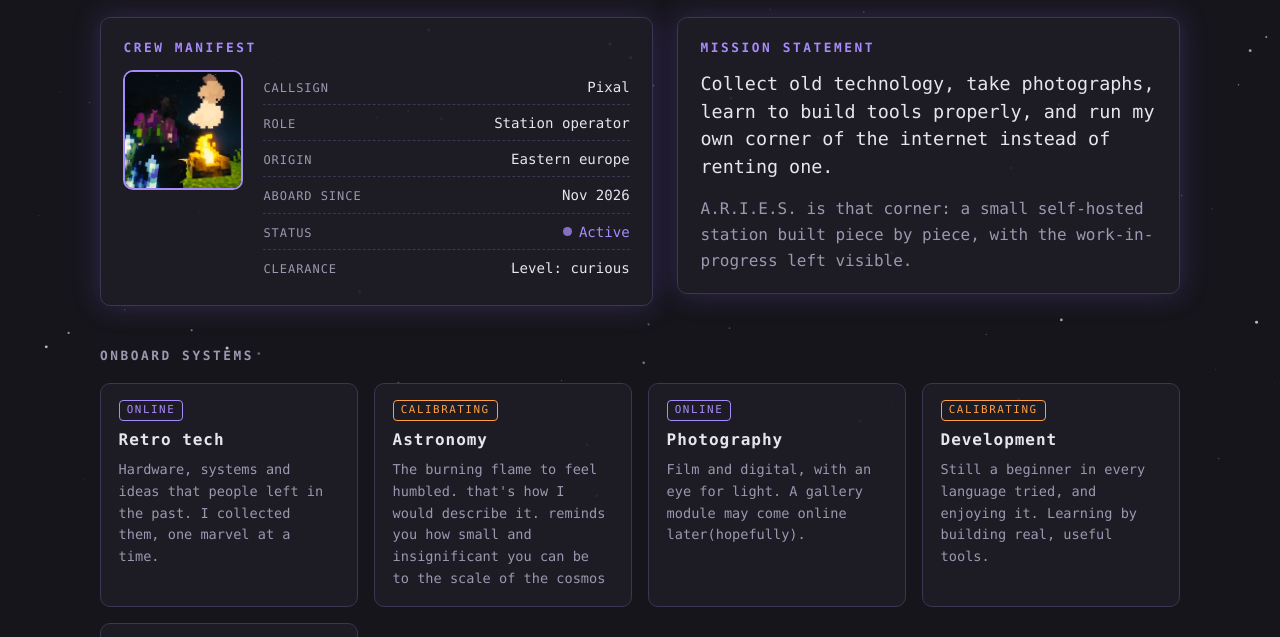
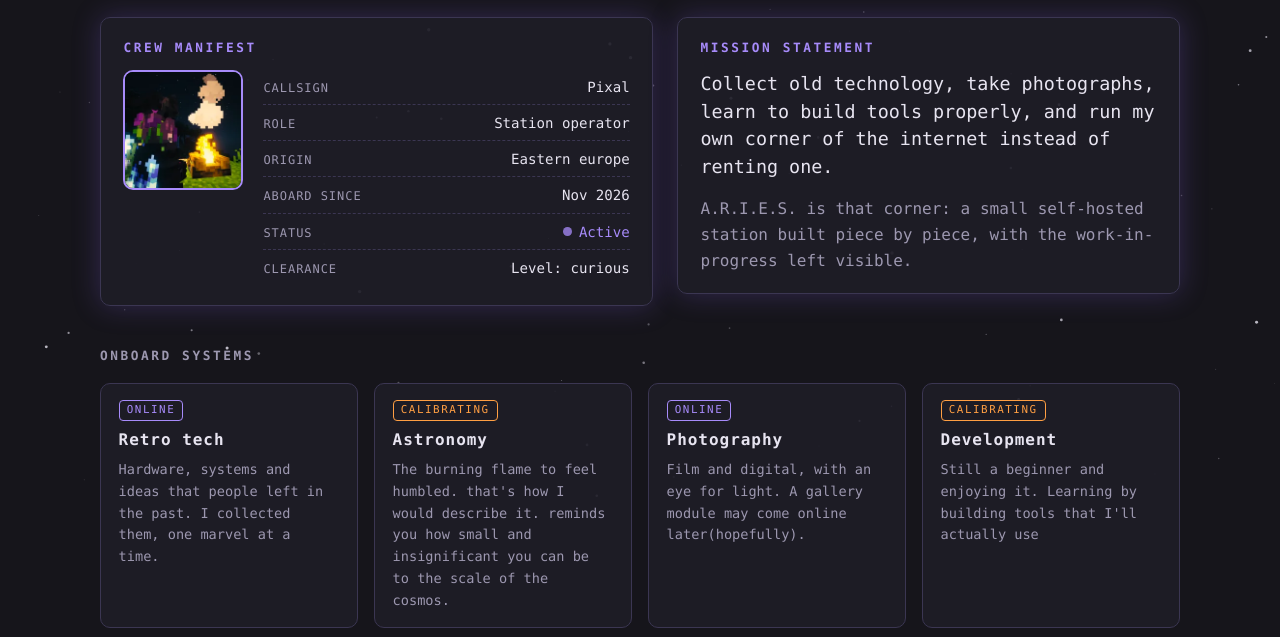
Before and after one commit to Pixal-Byte/A.R.I.E.S, a plain HTML site: page public/about/index.html in a window 1280 px wide. Shown: the part 299-936 px from the top of the page. Drawn offline with Linux system fonts and the light colour scheme.

Commit message:
fix: improve clarity and punctuation in module descriptions

```diff
--- a/public/about/index.html
+++ b/public/about/index.html
@@ -85,7 +85,7 @@
         <li class="module">
           <span class="badge learn">Calibrating</span>
           <h3>Astronomy</h3>
-          <p>The burning flame to feel humbled. that's how I would describe it. reminds you how small and insignificant you can be to the scale of the cosmos </p>
+          <p>The burning flame to feel humbled. that's how I would describe it. reminds you how small and insignificant you can be to the scale of the cosmos.</p>
         </li>
         <li class="module">
           <span class="badge here">Online</span>
@@ -95,7 +95,7 @@
         <li class="module">
           <span class="badge learn">Calibrating</span>
           <h3>Development</h3>
-          <p>Still a beginner in every language tried, and enjoying it. Learning by building real, useful tools.</p>
+          <p>Still a beginner and enjoying it. Learning by building tools that I'll actually use</p>
         </li>
         <li class="module">
           <span class="badge here">Online</span>
```
